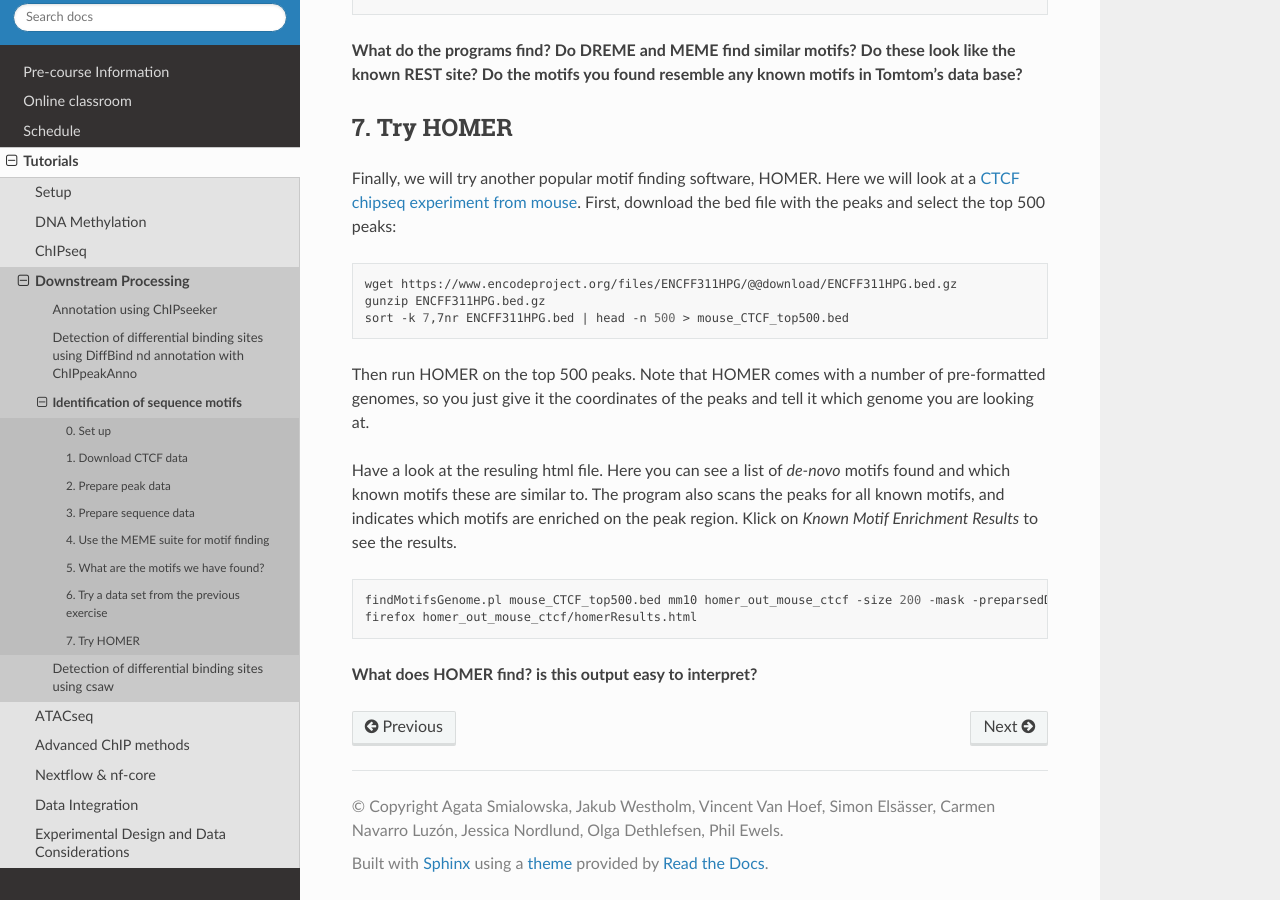
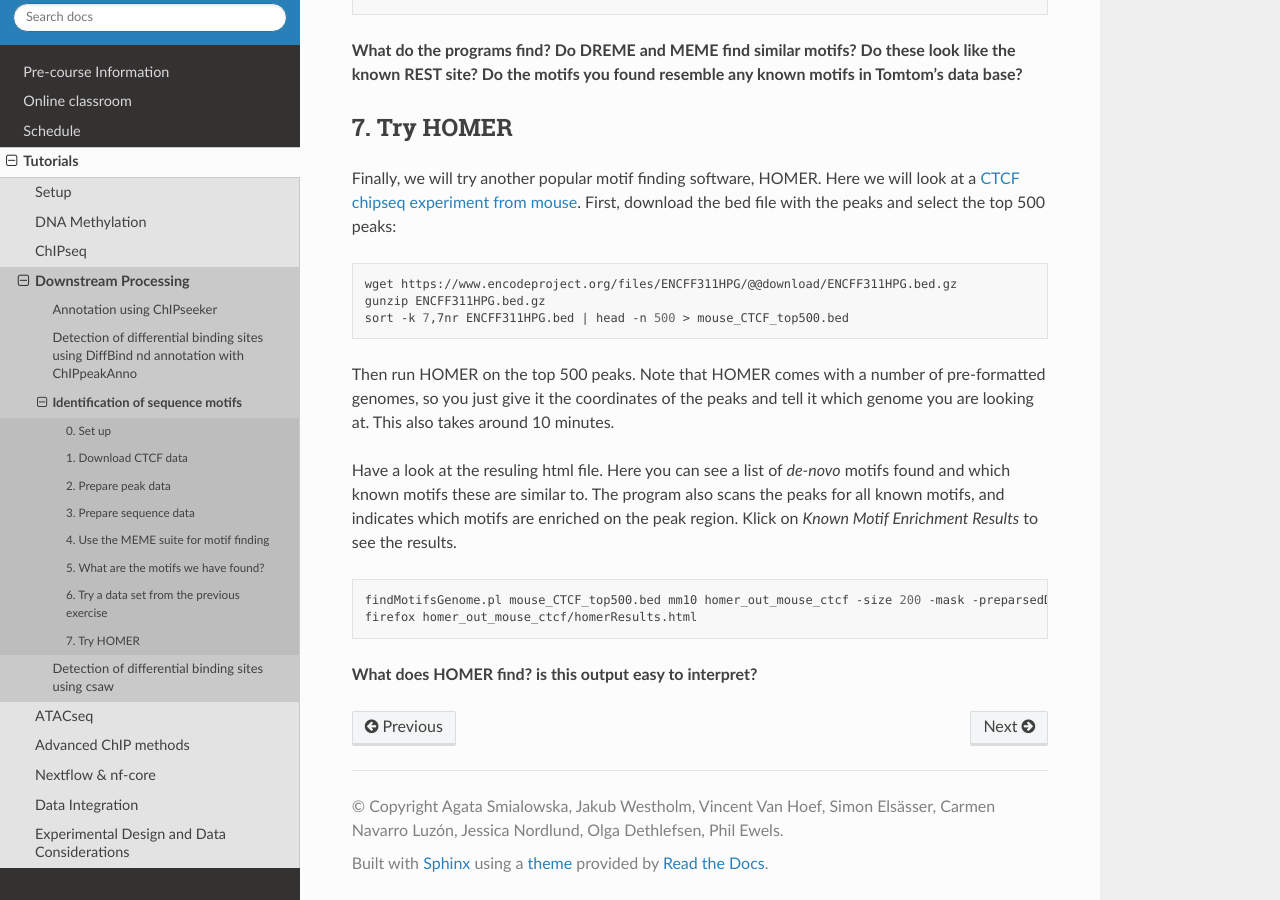
Before and after one commit to NBISweden/workshop-epigenomics-RTDs, a Sphinx documentation site: the page built from docs/content/tutorials/motifs/lab-motifs.rst, in a window 1280 px wide and 900 px high, scrolled down 5764 px. Built offline with Sphinx 7.4.7 and the Read the Docs theme 2.0.0, drawn with Linux system fonts in a browser that asks for light colours.

Commit message:
add some text to motif lab

```diff
--- a/docs/content/tutorials/motifs/lab-motifs.rst
+++ b/docs/content/tutorials/motifs/lab-motifs.rst
@@ -274,7 +274,7 @@
 	sort -k 7,7nr ENCFF311HPG.bed | head -n 500 > mouse_CTCF_top500.bed
 
 
-Then run HOMER on the top 500 peaks. Note that HOMER comes with a number of pre-formatted genomes, so you just give it the coordinates of the peaks and tell it which genome you are looking at.
+Then run HOMER on the top 500 peaks. Note that HOMER comes with a number of pre-formatted genomes, so you just give it the coordinates of the peaks and tell it which genome you are looking at. This also takes around 10 minutes.
 
 Have a look at the resuling html file. Here you can see a list of *de-novo* motifs found and which known motifs these are similar to. The program also scans the peaks for all known motifs, and indicates which motifs are enriched on the peak region. Klick on *Known Motif Enrichment Results* to see the results.
 
```
